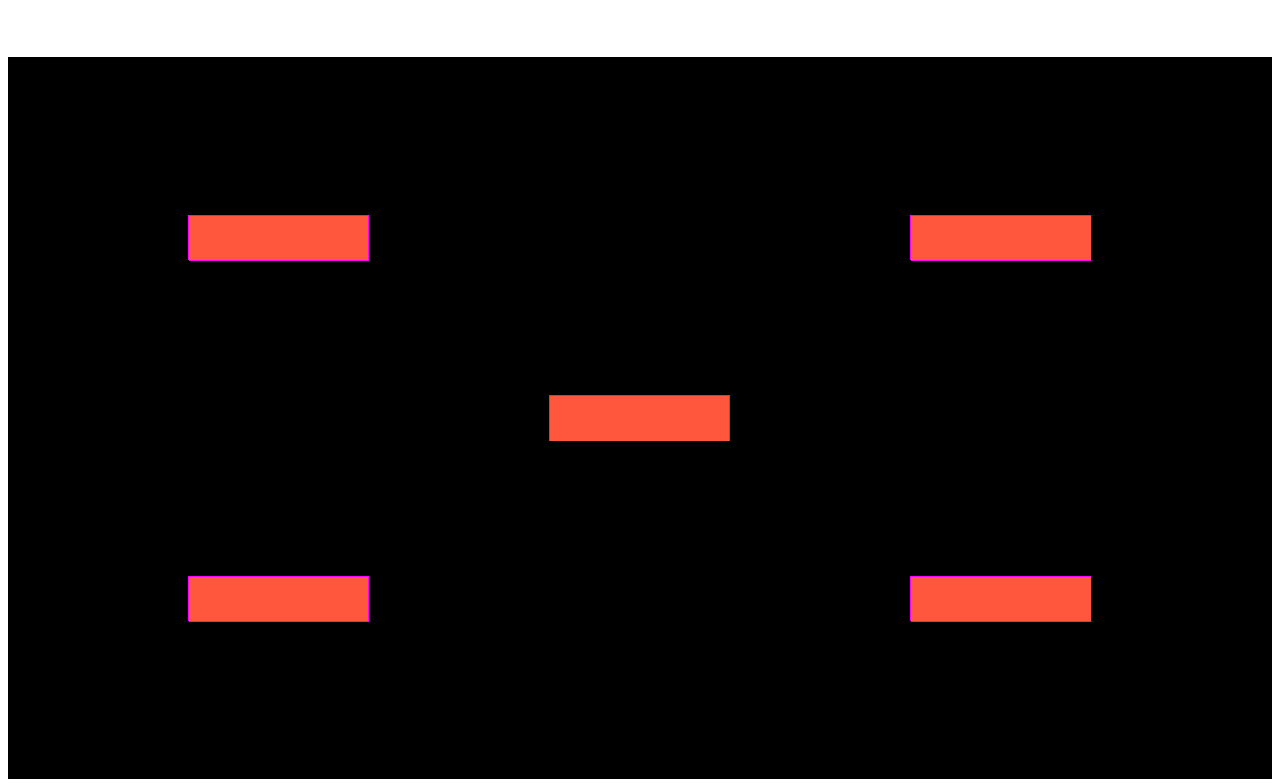
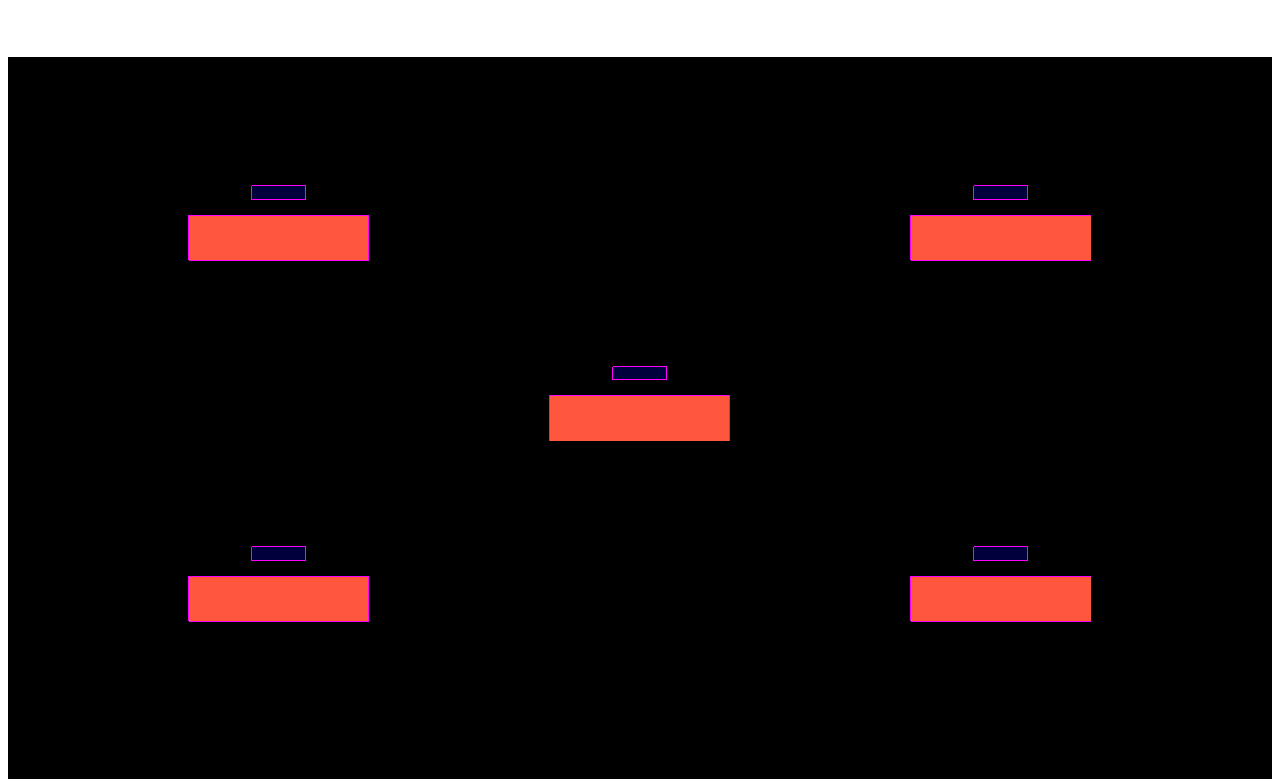
Before and after one commit to EstebenR/Cositas-PVLI, a plain HTML site: page M19Extraordinaria/index.html in a window 1280 px wide. Shown: the part 61-844 px from the top of the page. Drawn offline with Linux system fonts and the light colour scheme.

Commit message:
Bases
Matter me mata

```diff
--- /dev/null
+++ b/M19Extraordinaria/Base.js
@@ -0,0 +1,9 @@
+export default class Base extends Phaser.Physics.Matter.Sprite {
+    constructor(scene,x,y){
+        super(scene.matter.world,x,y,'platform');
+        scene.add.existing(this);
+        this.setScale(0.3);
+        this.setTint('0x0000FF');
+        this.setStatic(true);
+    }
+}
--- a/M19Extraordinaria/game.js
+++ b/M19Extraordinaria/game.js
@@ -1,3 +1,5 @@
+import Base from './Base.js'
+
 export default class Game extends Phaser.Scene {
   constructor() {
     super({ key: 'main' });
@@ -10,11 +12,15 @@ export default class Game extends Phaser.Scene {
 
   create() {
     this.platforms = [];
-    this.platforms.push(this.matter.add.image(300,200,'platform'));
-    this.platforms.push(this.matter.add.image(1100,200,'platform'));
-    this.platforms.push(this.matter.add.image(300,600,'platform'));
-    this.platforms.push(this.matter.add.image(1100,600,'platform'));
-    this.platforms.push(this.matter.add.image(700,400,'platform'));
+    this.platforms.push(this.matter.add.image(300,200,'platform').setStatic(true));
+    this.platforms.push(this.matter.add.image(1100,200,'platform').setStatic(true));
+    this.platforms.push(this.matter.add.image(300,600,'platform').setStatic(true));
+    this.platforms.push(this.matter.add.image(1100,600,'platform').setStatic(true));
+    this.platforms.push(this.matter.add.image(700,400,'platform').setStatic(true));
+
+    for(let i = 0; i < this.platforms.length; i++){
+      new Base(this,this.platforms[i].x,this.platforms[i].y-this.platforms[i].height);
+    }
   }
 
   update(time, delta) {
--- a/M19Extraordinaria/index.html
+++ b/M19Extraordinaria/index.html
@@ -29,7 +29,7 @@
                 autoCenter: Phaser.Scale.CENTER_BOTH
             },
             scene: [ Game ],
-            physics: { default: 'matter', matter: { gravity: { y: 0 }, debug: true } }
+            physics: { default: 'matter', matter: { gravity: { y: 400 }, debug: true } }
         };
         new Phaser.Game(config);
     </script>
```
